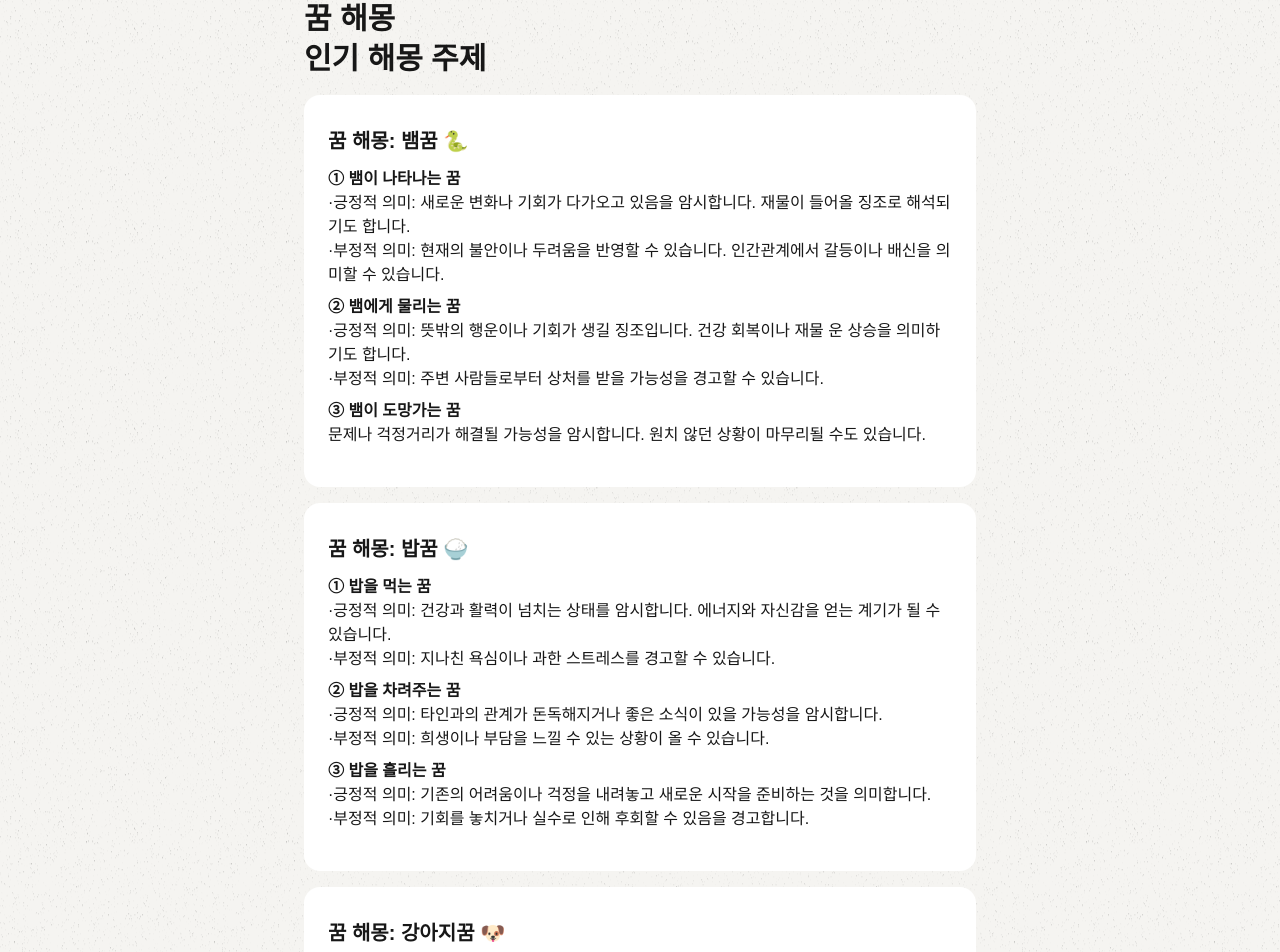
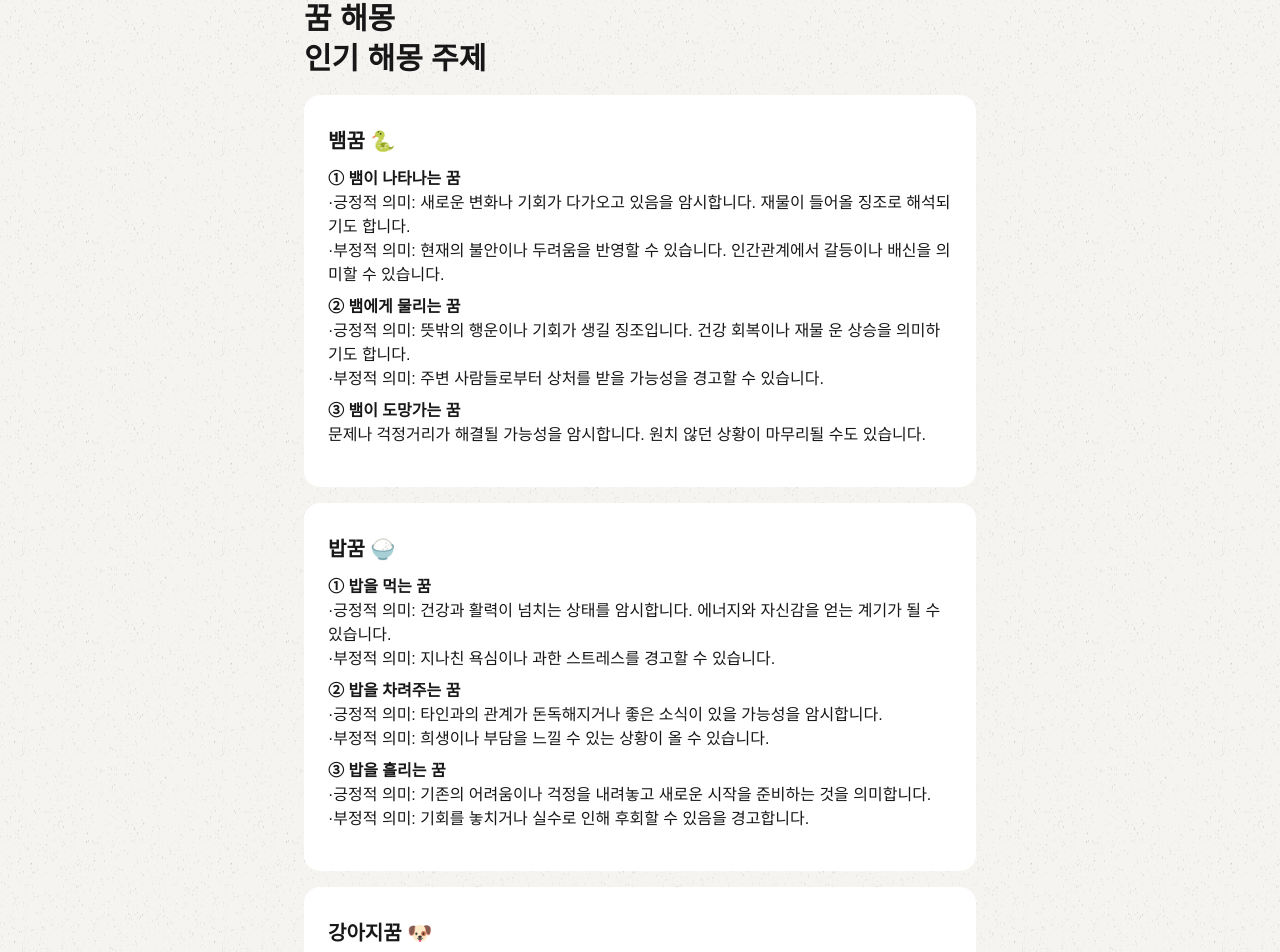
Before and after one commit to hyunukcho925/dreaminterpreter, a Next.js app: page / in a window 1280 px wide. Shown: the part 520-1472 px from the top of the page. Built offline with nearby package versions, Linux system fonts and the light colour scheme; a web font is replaced by a local one.

Commit message:
인기 주제 수정

```diff
--- a/src/app/page.tsx
+++ b/src/app/page.tsx
@@ -35,7 +35,7 @@ export default function Home() {
             <div className="text-left">
               <div className="bg-white rounded-2xl flex flex-col items-start justify-start mb-4 py-8 px-6">
                 <h3 className="text-xl mb-3 font-extrabold">
-                  꿈 해몽: 뱀꿈 🐍
+                  뱀꿈 🐍
                 </h3>
                 <div className="pb-2">
                   <p className="font-bold">① 뱀이 나타나는 꿈</p>
@@ -62,7 +62,7 @@ export default function Home() {
 
               <div className="bg-white rounded-2xl flex flex-col items-start justify-start mb-4 py-8 px-6">
                 <h3 className="text-xl mb-3 font-extrabold">
-                  꿈 해몽: 밥꿈 🍚
+                  밥꿈 🍚
                 </h3>
                 <div className="pb-2">
                   <p className="font-bold">① 밥을 먹는 꿈</p>
@@ -92,7 +92,7 @@ export default function Home() {
 
               <div className="bg-white rounded-2xl flex flex-col items-start justify-start mb-4 py-8 px-6">
                 <h3 className="text-xl mb-3 font-extrabold">
-                  꿈 해몽: 강아지꿈 🐶
+                  강아지꿈 🐶
                 </h3>
                 <div className="pb-2">
                   <p className="font-bold">① 강아지를 안는 꿈</p>
```
